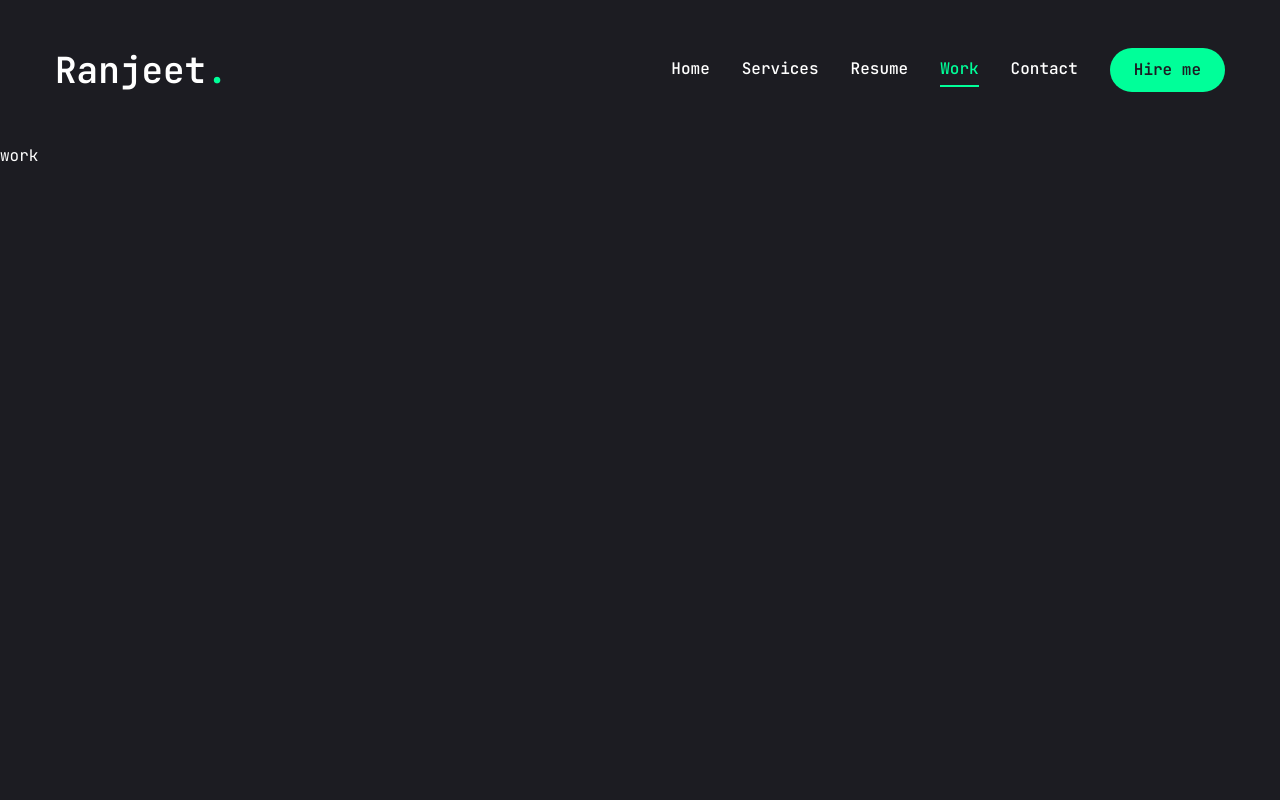
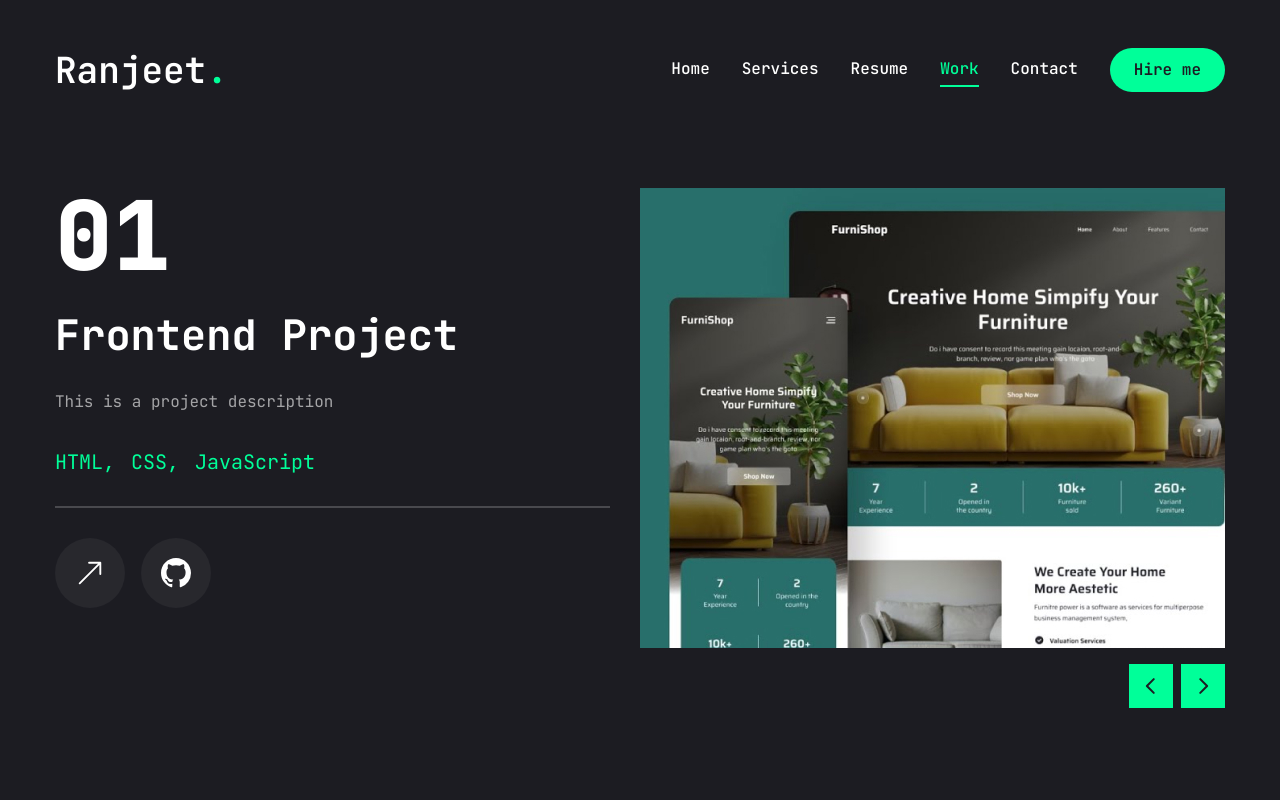
Before and after one commit to Ranjeet0302Singh/my-new-portfolio, a Next.js app: page /work in a window 1280 px wide. Built offline with nearby package versions, Linux system fonts and the light colour scheme.

Commit message:
work page done

```diff
--- a/app/work/page.tsx
+++ b/app/work/page.tsx
@@ -1,19 +1,168 @@
-"use client"
-import {motion} from "framer-motion";
-import {useEffect, useState} from "react";
+"use client";
+import { motion } from "framer-motion";
+import { useEffect, useState } from "react";
 
-import {Swiper, SwiperSlide} from "swiper/react"
-import "swiper/css"
+import { Swiper, SwiperSlide } from "swiper/react";
+import "swiper/css";
 
-import {BsArrowUpRight, BsGithub} from "react-icons/bs"
-import { Tooltip, TooltipContent, TooltipProvider,TooltipTrigger } from "@radix-ui/react-tooltip";
+import { BsArrowUpRight, BsGithub } from "react-icons/bs";
+
+import {
+  Tooltip,
+  TooltipContent,
+  TooltipProvider,
+  TooltipTrigger,
+} from "@radix-ui/react-tooltip";
 
 import Link from "next/link";
-import Image from "next/image"
+import Image from "next/image";
+import WorkSliderBtns from "@/components/WorkSliderBtns";
+
+const projects = [
+  {
+    num: "01",
+    category: "frontend",
+    title: "Project 1",
+    description: "This is a project description",
+    stack: [{ name: "HTML" }, { name: "CSS" }, { name: "JavaScript" }],
+    image: "/assets/work/thumb1.png",
+    live: "",
+    github: "",
+  },
+  {
+    num: "02",
+    category: "frontend",
+    title: "Project 2",
+    description: "This is a project description",
+    stack: [{ name: "HTML" }, { name: "CSS" }, { name: "JavaScript" }],
+    image: "/assets/work/thumb2.png",
+    live: "",
+    github: "",
+  },
+  {
+    num: "03",
+    category: "frontend",
+    title: "Project 3",
+    description: "This is a project description",
+    stack: [{ name: "HTML" }, { name: "CSS" }, { name: "JavaScript" }],
+    image: "/assets/work/thumb3.png",
+    live: "",
+    github: "",
+  },
+  {
+    num: "04",
+    category: "frontend",
+    title: "Project 4",
+    description: "This is a project description",
+    stack: [{ name: "HTML" }, { name: "CSS" }, { name: "JavaScript" }],
+    image: "/assets/work/thumb2.png",
+    live: "",
+    github: "",
+  },
+];
+
 const work = () => {
+  const [project, setProject] = useState(projects[0]);
+  const handleSlideChange = (swiper: { activeIndex: any }) => {
+    const currentIndex = swiper.activeIndex;
+    setProject(projects[currentIndex]);
+  };
   return (
-    <div>work</div>
-  )
-}
+    <motion.section
+      initial={{ opacity: 0 }}
+      animate={{
+        opacity: 1,
+        transition: { delay: 2.4, duration: 0.4, ease: "easeIn" },
+      }}
+      className="  min-h-[80vh] flex flex-col justify-center py-12 xl:px-0"
+    >
+      <div className="container mx-auto font-primary">
+        <div className="flex flex-col xl:flex-row xl:gap-[30px]">
+          <div className=" w-full xl:w-[50%] xl:h-[460px] flex flex-col xl:justify-between order-2 xl:order-none">
+            <div className=" flex flex-col gap-[30px] h-[50%]">
+              <div className=" text-8xl leading-none font-extrabold  text-outline">
+                {project.num}
+              </div>
 
-export default work
+              <h2 className=" text-[42px] font-bold leading-none text-white group-hover:text-accent transition-all duration-500 capitalize">
+                {project.category} project
+              </h2>
+              <p className=" text-white/60">{project.description}</p>
+
+              <ul className=" flex gap-4">
+                {project.stack.map((item, index) => {
+                  return (
+                    <li key={index} className="text-xl text-accent">
+                      {item.name}
+                      {index !== project.stack.length - 1 && ","}
+                    </li>
+                  );
+                })}
+              </ul>
+              <div className=" border border-white/20"></div>
+              <div className=" flex items-center gap-4">
+                <Link href={project.live}>
+                  <TooltipProvider delayDuration={100}>
+                    <Tooltip>
+                      <TooltipTrigger className=" w-[70px] h-[70px] rounded-full bg-white/5 flex justify-center items-center group">
+                        <BsArrowUpRight className=" text-white text-3xl" />
+                      </TooltipTrigger>
+                      <TooltipContent>
+                        <p className=" bg-white text-black rounded">
+                          View Live
+                        </p>
+                      </TooltipContent>
+                    </Tooltip>
+                  </TooltipProvider>
+                </Link>
+
+                <Link href={project.github}>
+                  <TooltipProvider delayDuration={100}>
+                    <Tooltip>
+                      <TooltipTrigger className=" w-[70px] h-[70px] rounded-full bg-white/5 flex justify-center items-center group">
+                        <BsGithub className=" text-white text-3xl" />
+                      </TooltipTrigger>
+                      <TooltipContent>
+                        <p className=" bg-white text-black rounded">
+                          View Github
+                        </p>
+                      </TooltipContent>
+                    </Tooltip>
+                  </TooltipProvider>
+                </Link>
+              </div>
+            </div>
+          </div>
+          <div className=" w-full xl:w-[50%]">
+            <Swiper
+              spaceBetween={30}
+              slidesPerView={1}
+              className=" xl:h-[520px] mb-12"
+              onSlideChange={handleSlideChange}
+            >
+              {projects.map((project, index) => {
+                return (
+                  <SwiperSlide key={index}>
+                    <Image
+                      src={project.image}
+                      alt={project.title}
+                      layout="responsive"
+                      width={500}
+                      height={500}
+                      onClick={() => setProject(project)}
+                    />
+                  </SwiperSlide>
+                );
+              })}
+              <WorkSliderBtns
+                containerStyles="flex gap-2 absolute right-0 bottom-[calc(50%_-_22px)] xl:bottom-0 z-20 w-full justify-between xl:w-max xl:justify-none"
+                btnStyles="bg-accent hover:bg-accent-hover text-primary text-[22px] w-[44px] h-[44px] flex justify-center items-center transtition-all" iconsStyles={""}              />
+            </Swiper>
+          </div>
+        </div>
+      </div>
+    </motion.section>
+  );
+};
+
+export default work;
--- /dev/null
+++ b/components/WorkSliderBtns.tsx
@@ -0,0 +1,23 @@
+"use client";
+
+import { useSwiper } from "swiper/react";
+import { PiCaretLeftBold, PiCaretRightBold } from "react-icons/pi";
+
+const WorkSliderBtns = ({ containerStyles, btnStyles ,iconsStyles}: { containerStyles: string, btnStyles: string, iconsStyles: string }) => {
+  const swiper = useSwiper();
+  return (
+    <div className={containerStyles}>
+      <button className={btnStyles} onClick={() => swiper.slidePrev()}>
+        <PiCaretLeftBold className={iconsStyles} />
+      </button>
+      <button className={btnStyles}>
+        <PiCaretRightBold
+          className={iconsStyles}
+          onClick={() => swiper.slideNext()}
+        />
+      </button>
+    </div>
+  );
+};
+
+export default WorkSliderBtns;
```
